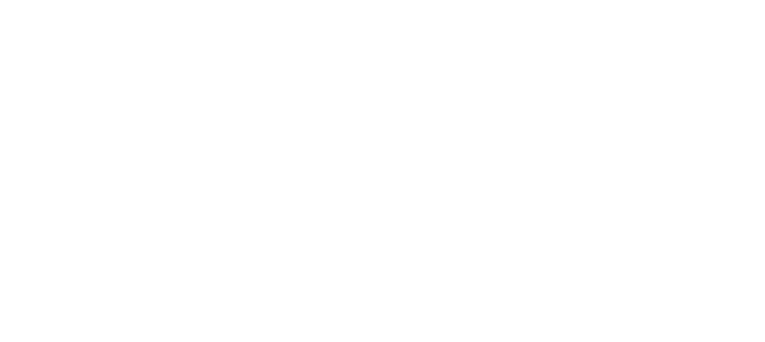
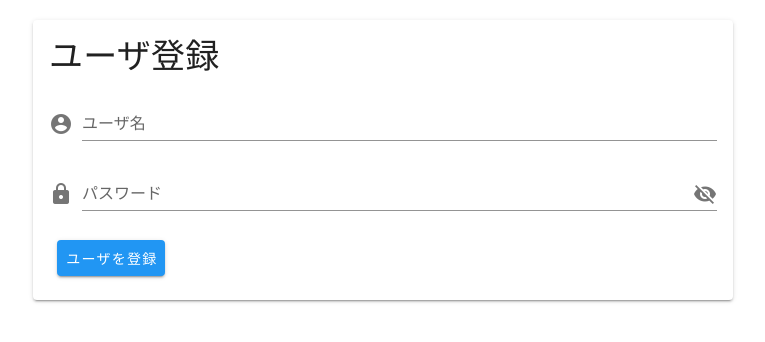
Before and after one commit to alice0de0sho/attendance, a Vue app: page /signUp in a window 1280 px wide. Shown: the top 342 px of the page, without its empty margins (257-1022 px from the left). Built offline with nearby package versions, Linux system fonts and the light colour scheme.

Commit message:
[Update]枠組み作成途中

```diff
--- a/src/App.vue
+++ b/src/App.vue
@@ -1,7 +1,7 @@
 <template>
-  <div id="app">
+  <v-app>
     <router-view />
-  </div>
+  </v-app>
 </template>
 
 <script>
--- a/src/components/Menu.vue
+++ b/src/components/Menu.vue
@@ -33,7 +33,19 @@
       <v-app-bar-nav-icon @click.stop="drawer = !drawer"></v-app-bar-nav-icon>
       <v-toolbar-title>勤怠管理</v-toolbar-title>
       <v-spacer></v-spacer>
-      XXXさんがログイン中
+      <v-menu offset-y>
+        <template v-slot:activator="{ on, attrs }">
+          <v-btn icon v-bind="attrs" v-on="on">
+            <v-icon>mdi-account-circle</v-icon>
+          </v-btn>
+        </template>
+
+        <v-list>
+          <v-list-item link to="/login">
+            <v-list-item-title>ログアウト</v-list-item-title>
+          </v-list-item>
+        </v-list>
+      </v-menu>
     </v-app-bar>
 
     <v-main>
--- a/src/components/Login.vue
+++ b/src/components/SignIn.vue
@@ -2,7 +2,7 @@
   <v-app>
     <v-card width="700px" class="mx-auto mt-5">
       <v-card-title>
-        <h1 class="display-1">ログイン</h1>
+        <h1 class="display-1">サインイン</h1>
       </v-card-title>
       <v-card-text>
         <v-form>
@@ -15,7 +15,8 @@
             @click:append="showPassword = !showPassword"
           />
           <v-card-actions>
-            <v-btn class="info" @click="login">ログイン</v-btn>
+            <v-btn class="info" to="/menu">サインイン</v-btn>
+            <v-btn text to="/signUp">アカウントを作成</v-btn>
           </v-card-actions>
         </v-form>
       </v-card-text>
@@ -25,16 +26,10 @@
 
 <script>
 export default {
-  name: 'login',
+  name: 'SignIn',
 
   data: () => ({
     showPassword: false,
   }),
-  methods: {
-    // ログインイベント
-    login() {
-      this.$router.push('/menu/month');
-    },
-  },
 };
 </script>
--- /dev/null
+++ b/src/components/SignUp.vue
@@ -0,0 +1,34 @@
+<template>
+  <v-app>
+    <v-card width="700px" class="mx-auto mt-5">
+      <v-card-title>
+        <h1 class="display-1">ユーザ登録</h1>
+      </v-card-title>
+      <v-card-text>
+        <v-form>
+          <v-text-field prepend-icon="mdi-account-circle" label="ユーザ名" />
+          <v-text-field
+            :type="showPassword ? 'text' : 'password'"
+            prepend-icon="mdi-lock"
+            :append-icon="showPassword ? 'mdi-eye' : 'mdi-eye-off'"
+            label="パスワード"
+            @click:append="showPassword = !showPassword"
+          />
+          <v-card-actions>
+            <v-btn class="info" to="/menu">ユーザを登録</v-btn>
+          </v-card-actions>
+        </v-form>
+      </v-card-text>
+    </v-card>
+  </v-app>
+</template>
+
+<script>
+export default {
+  name: 'SignUp',
+
+  data: () => ({
+    showPassword: false,
+  }),
+};
+</script>
--- a/src/components/VacationApplication.vue
+++ b/src/components/VacationApplication.vue
@@ -1,3 +1,17 @@
 <template>
-  <v-container fluid>休暇申請画面</v-container>
+  <v-container fluid>
+    <v-list>
+      <v-subheader>休暇申請</v-subheader>
+      <v-divider></v-divider>
+      <v-list-item link>
+        <v-list-item-content>
+          <v-list-item-title>あああ</v-list-item-title>
+        </v-list-item-content>
+        <v-list-item-action>
+          <v-checkbox></v-checkbox>
+          <v-list-item-action-text>休暇申請</v-list-item-action-text>
+        </v-list-item-action>
+      </v-list-item>
+    </v-list>
+  </v-container>
 </template>
--- a/src/router/index.js
+++ b/src/router/index.js
@@ -1,7 +1,8 @@
 import Vue from 'vue';
 import VueRouter from 'vue-router';
 //import Home from '../views/Home.vue';
-import Login from '../components/Login.vue';
+import SignIn from '../components/SignIn.vue';
+import SignUp from '../components/SignUp.vue';
 import Menu from '../components/Menu.vue';
 import Month from '../components/Month.vue';
 import Setting from '../components/Setting.vue';
@@ -12,18 +13,26 @@
 const routes = [
   {
     path: '/',
-    //name: 'Login',
-    component: Login,
+    //name: 'SignIn',
+    component: SignIn,
   },
   {
-    path: '/login',
-    name: 'Login',
-    component: Login,
+    path: '/signIn',
+    name: 'SignIn',
+    component: SignIn,
+  },
+  {
+    path: '/signUp',
+    name: 'SignUp',
+    component: SignUp,
   },
   {
     path: '/menu',
     name: 'Menu',
-    component: Menu,
+    components: {
+      default: Menu,
+      sub: Month,
+    },
     props: true,
     children: [
       {
```
